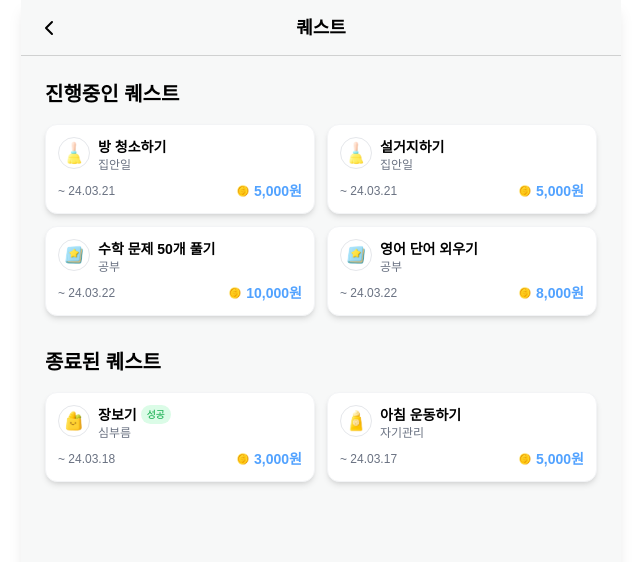
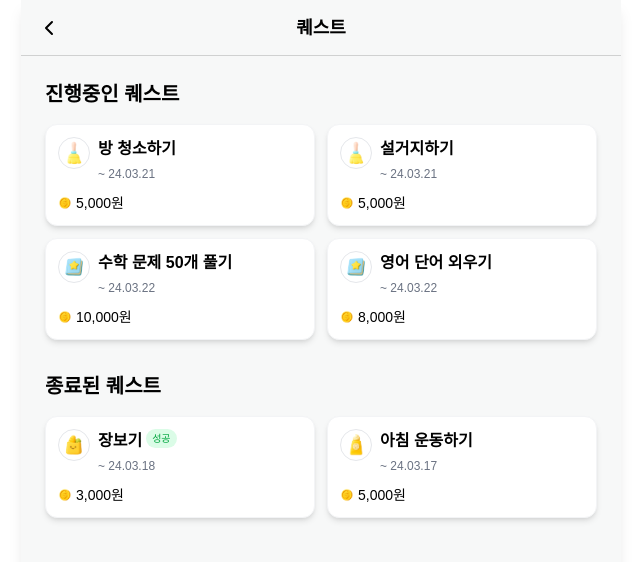
Before and after one commit to 2025-The-Pay-FinTech-Hackathon/Team03-FE, a Next.js app: page /quest in a window 1280 px wide. Shown: the top 562 px of the page, without its empty margins (319-959 px from the left). Built offline with nearby package versions, Linux system fonts and the light colour scheme; a web font is replaced by a local one.

Commit message:
✨ 퀘스트 카드 클릭 시 상세 페이지로 이동하는 기능 추가 및 레이아웃 개선

```diff
--- a/src/app/quest/_components/QuestCard.tsx
+++ b/src/app/quest/_components/QuestCard.tsx
@@ -1,6 +1,8 @@
 import { GetQuestListResult } from "@/types/quests/getQuestListTypes";
 import { QUEST_CATEGORIES } from "@/constants/questCategory";
 import Image from "next/image";
+import { useRouter } from "next/navigation";
+import { ROUTES } from "@/constants/routes";
 
 interface QuestCardProps {
   quest: GetQuestListResult;
@@ -20,9 +22,18 @@ const formatDate = (dateString: string) => {
 
 export default function QuestCard({ quest }: QuestCardProps) {
   const category = getCategoryInfo(quest.category);
+  const router = useRouter();
+
+  const handleClick = () => {
+    router.push(ROUTES.questDetail(quest.questId));
+  };
 
   return (
-    <div className="bg-white rounded-xl p-3 shadow-md hover:shadow-lg transition-shadow border border-gray-100">
+    <>
+      <div
+        className="bg-white rounded-xl p-3 shadow-md hover:shadow-lg transition-shadow border border-gray-100 cursor-pointer"
+        onClick={handleClick}
+      >
         <div className="flex items-start gap-2">
           <div className="relative w-8 h-8 flex-shrink-0 border border-gray-200 rounded-full">
             <Image
@@ -34,7 +45,7 @@ export default function QuestCard({ quest }: QuestCardProps) {
           </div>
           <div className="flex-1 min-w-0">
             <div className="flex items-start gap-1 flex-wrap">
-            <h3 className="font-semibold text-sm truncate max-w-full">
+              <h3 className="font-semibold truncate max-w-full">
                 {quest.title}
               </h3>
               {quest.status === "SUCCESS" && (
@@ -43,21 +54,19 @@ export default function QuestCard({ quest }: QuestCardProps) {
                 </span>
               )}
             </div>
-          <span className="text-xs text-gray-500 block">{category?.name}</span>
+            <span className="text-xs text-gray-500">
+              ~ {formatDate(quest.deadline)}
+            </span>
           </div>
         </div>
 
         <div className="mt-2 flex items-center justify-between">
-        <span className="text-xs text-gray-500">
-          ~ {formatDate(quest.deadline)}
-        </span>
           <div className="flex items-center gap-1">
             <Image src="/icons/coin.png" alt="coin" width={14} height={14} />
-          <span className="text-blue-400 font-bold text-sm">
-            {quest.reward.toLocaleString()}원
-          </span>
+            <span className="text-sm">{quest.reward.toLocaleString()}원</span>
           </div>
         </div>
       </div>
+    </>
   );
 }
```
Lines whose indentation alone changed are shown as unchanged.
